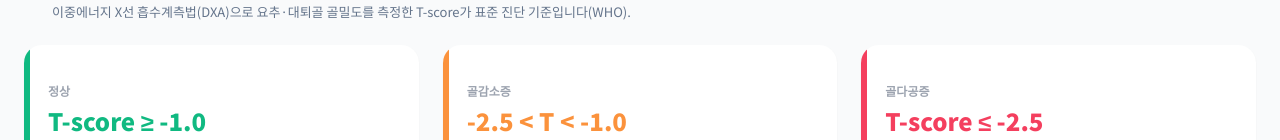
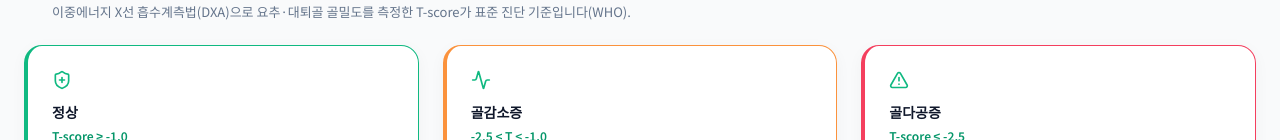
Before and after one commit to ZZAAE/Ballife, a React (Vite) app in the folder frontend/: page /intro/osteoporosis in a window 1280 px wide. Shown: the part 660-800 px from the top of the page. Built offline with nearby package versions, Linux system fonts and the light colour scheme; no server answers.

Commit message:
프론트 수정

```diff
--- a/frontend/src/components/MealRecordCard.jsx
+++ b/frontend/src/components/MealRecordCard.jsx
@@ -45,10 +45,10 @@ const MealRecordCard = ({
     <button
       type="button"
       onClick={onClick}
-      className={`block overflow-hidden rounded-[12px] border border-[#E8ECF1] bg-white text-left shadow-[0_4px_14px_rgba(15,23,42,0.06)] ${className}`}
+      className={`flex flex-col overflow-hidden rounded-[12px] border border-[#E8ECF1] bg-white text-left shadow-[0_4px_14px_rgba(15,23,42,0.06)] ${className}`}
     >
       <div
-        className="relative h-[180px]"
+        className="relative h-[180px] shrink-0"
         style={{
           background: image
             ? undefined
--- a/frontend/src/pages/AllRecordRead/RecordSummary.jsx
+++ b/frontend/src/pages/AllRecordRead/RecordSummary.jsx
@@ -477,7 +477,7 @@ export default function RecordSummary() {
   })();
 
   return (
-    <div className="min-h-screen bg-[#F9FAFB] font-noto-sans max-w-[1920px] mx-auto">
+    <div className="min-h-screen bg-[#F9FAFB] font-noto-sans">
       <div className="flex pt-[55px]">
         {/* Main Content */}
         <main className="flex-1">
--- a/frontend/src/pages/board/PostDetailPage.jsx
+++ b/frontend/src/pages/board/PostDetailPage.jsx
@@ -362,6 +362,7 @@ export default function PostDetailPage() {
           </div>
 
           <div className="flex items-center gap-3">
+            {user?.userId === post.userId && (
               <button
                 type="button"
                 onClick={() => navigate(`/posts/${post.postId ?? post.id}/edit`)}
@@ -369,6 +370,7 @@ export default function PostDetailPage() {
               >
                 수정
               </button>
+            )}
             {user?.userId === post.userId && (
               <button
                 type="button"
--- a/frontend/src/pages/main/MainPage.jsx
+++ b/frontend/src/pages/main/MainPage.jsx
@@ -377,19 +377,25 @@ const MainPage = () => {
       .sort((a, b) => a.date.localeCompare(b.date));
   }, [bloodPressureRecords]);
 
+  // 혈당 추이 — 식전/식후 두 줄로 분리 (날짜별로 식전·식후 각각 평균)
   const bloodSugarChartData = useMemo(() => {
     if (!bloodSugarRecords.length) return [];
-    const byDate = new Map();
+    const byDate = new Map(); // date -> { before: [], after: [] }
     bloodSugarRecords.forEach((r) => {
       const date = String(r?.recordDate || "").slice(5, 10);
       if (!date || r.bloodSugar == null) return;
-      if (!byDate.has(date)) byDate.set(date, []);
-      byDate.get(date).push(Number(r.bloodSugar));
+      if (!byDate.has(date)) byDate.set(date, { before: [], after: [] });
+      // 카테고리 접미사가 "식후"면 식후, 그 외(공복·취침전·식전)는 식전
+      const isAfterMeal = String(r.category || "").endsWith("식후");
+      byDate.get(date)[isAfterMeal ? "after" : "before"].push(Number(r.bloodSugar));
     });
+    const avg = (arr) =>
+      arr.length ? Math.round(arr.reduce((s, x) => s + x, 0) / arr.length) : null;
     return Array.from(byDate.entries())
-      .map(([date, arr]) => ({
+      .map(([date, { before, after }]) => ({
         date,
-        glucose: Math.round(arr.reduce((s, x) => s + x, 0) / arr.length),
+        before: avg(before),
+        after: avg(after),
       }))
       .sort((a, b) => a.date.localeCompare(b.date));
   }, [bloodSugarRecords]);
@@ -481,15 +487,22 @@ const MainPage = () => {
         accent: "#D40000",
         data: bloodSugarChartData,
         legends: [
-          { label: "혈당", color: "#D40000" },
+          { label: "식전", color: "#D40000" },
+          { label: "식후", color: "#F59E0B" },
         ],
         unit: "mg/dL",
         areas: [
           {
-            key: "glucose",
-            name: "혈당",
+            key: "before",
+            name: "식전",
             stroke: "#D40000",
-            gradientId: "glucoseGrad",
+            gradientId: "glucoseBeforeGrad",
+          },
+          {
+            key: "after",
+            name: "식후",
+            stroke: "#F59E0B",
+            gradientId: "glucoseAfterGrad",
           },
         ],
         references: bloodSugarReferences,
@@ -814,9 +827,13 @@ const MainPage = () => {
                           <stop offset="0%" stopColor="#F59874" stopOpacity={0.1} />
                           <stop offset="100%" stopColor="#F59874" stopOpacity={0} />
                         </linearGradient>
-                        <linearGradient id="glucoseGrad" x1="0" y1="0" x2="0" y2="1">
+                        <linearGradient id="glucoseBeforeGrad" x1="0" y1="0" x2="0" y2="1">
                           <stop offset="0%" stopColor="#D40000" stopOpacity={0.12} />
                           <stop offset="100%" stopColor="#D40000" stopOpacity={0} />
+                        </linearGradient>
+                        <linearGradient id="glucoseAfterGrad" x1="0" y1="0" x2="0" y2="1">
+                          <stop offset="0%" stopColor="#F59E0B" stopOpacity={0.12} />
+                          <stop offset="100%" stopColor="#F59E0B" stopOpacity={0} />
                         </linearGradient>
                         <linearGradient id="weightGrad" x1="0" y1="0" x2="0" y2="1">
                           <stop offset="0%" stopColor="#434335" stopOpacity={0.12} />
@@ -851,6 +868,7 @@ const MainPage = () => {
                           name={area.name}
                           stroke={area.stroke}
                           strokeWidth={3}
+                          connectNulls
                           fill={`url(#${area.gradientId})`}
                           dot={{ r: 3, fill: "#fff", stroke: area.stroke, strokeWidth: 2 }}
                           activeDot={{ r: 7, fill: area.stroke, stroke: "#fff", strokeWidth: 2 }}
--- a/frontend/src/pages/report/OsteoporosisReportPage.jsx
+++ b/frontend/src/pages/report/OsteoporosisReportPage.jsx
@@ -12,6 +12,7 @@ import {
   SectionHeader,
   ContentCard,
   RiskFactorCard,
+  DiagnosisCard,
   ReferenceFooter
 } from '../../components/report/DiseaseComponents';
 
@@ -58,9 +59,27 @@ WHO 정의에 따라 DXA 골밀도 T-score가 -2.5 이하일 때 진단되며,
           subTitle="이중에너지 X선 흡수계측법(DXA)으로 요추·대퇴골 골밀도를 측정한 T-score가 표준 진단 기준입니다(WHO)."
         />
         <div className="grid grid-cols-2 md:grid-cols-3 gap-6 mb-14">
-          <TScoreCard label="정상" score="T-score ≥ -1.0" color="bg-emerald-500" desc="골밀도가 젊은 성인 평균과 비교해 안정적인 상태로, 예방적 생활습관 유지가 권장됩니다." />
-          <TScoreCard label="골감소증" score="-2.5 < T < -1.0" color="bg-orange-400" desc="골량이 감소된 단계로, 골다공증 진행을 막기 위한 칼슘·비타민 D 섭취와 운동 강화가 필요합니다." />
-          <TScoreCard label="골다공증" score="T-score ≤ -2.5" color="bg-rose-500" desc="WHO 진단 기준에 해당하며, 비스포스포네이트 등 적극적인 약물 치료가 필요한 단계입니다." />
+          <DiagnosisCard
+            icon={ShieldPlus}
+            title="정상"
+            subTitle="T-score ≥ -1.0"
+            desc="골밀도가 젊은 성인 평균과 비교해 안정적인 상태로, 예방적 생활습관 유지가 권장됩니다."
+            color="border-emerald-500"
+          />
+          <DiagnosisCard
+            icon={Activity}
+            title="골감소증"
+            subTitle="-2.5 < T < -1.0"
+            desc="골량이 감소된 단계로, 골다공증 진행을 막기 위한 칼슘·비타민 D 섭취와 운동 강화가 필요합니다."
+            color="border-orange-400"
+          />
+          <DiagnosisCard
+            icon={AlertTriangle}
+            title="골다공증"
+            subTitle="T-score ≤ -2.5"
+            desc="WHO 진단 기준에 해당하며, 비스포스포네이트 등 적극적인 약물 치료가 필요한 단계입니다."
+            color="border-rose-500"
+          />
         </div>
 
         {/* 관리 가이드라인 */}
@@ -155,17 +174,6 @@ WHO 정의에 따라 DXA 골밀도 T-score가 -2.5 이하일 때 진단되며,
 }
 
 
-function TScoreCard({ label, score, color, desc }) {
-  return (
-    <ContentCard className="relative pt-8 overflow-hidden border-none shadow-sm">
-      <div className={`absolute top-0 left-0 w-1.5 h-full ${color}`} />
-      <span className="text-[12px] font-bold text-gray-400">{label}</span>
-      <h4 className={`text-2xl font-black mt-1 mb-4 ${color.replace('bg-', 'text-')}`}>{score}</h4>
-      <p className="text-[12px] text-gray-500 leading-relaxed">{desc}</p>
-    </ContentCard>
-  );
-}
-
 function HabitItem({ icon, title, desc }) {
   return (
     <div className="flex items-start gap-4">
```
Also changed, not shown: frontend/src/pages/report/HealthReportPage.jsx (+38 -9 lines). Lines whose indentation alone changed are shown as unchanged.
